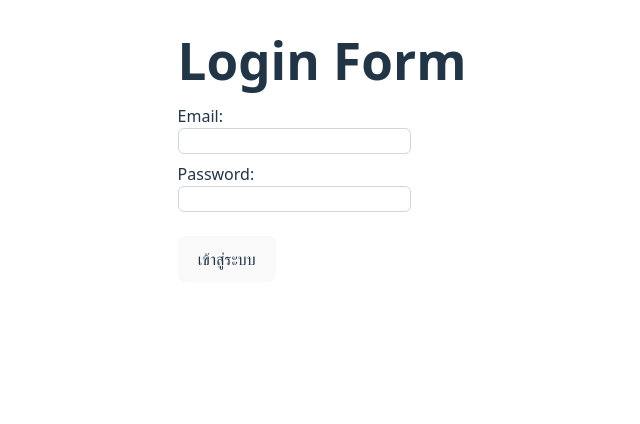
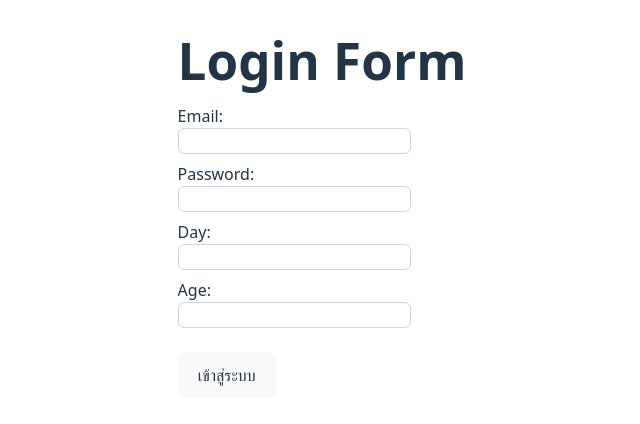
Before and after one commit to princesuke/cc21-validate-demo-app, a React (Vite) app: page / in a window 1280 px wide. Shown: the top 424 px of the page, without its empty margins (318-958 px from the left). Built offline with nearby package versions, Linux system fonts and the light colour scheme.

Commit message:
feat: update validate

```diff
--- a/src/components/LoginForm.jsx
+++ b/src/components/LoginForm.jsx
@@ -5,6 +5,8 @@ export default function LoginForm() {
   const [formData, setFormData] = useState({
     email: "",
     password: "",
+    day: "",
+    age: "",
   });
 
   const [errors, setErrors] = useState({});
@@ -32,61 +34,20 @@ export default function LoginForm() {
 
   const handleSubmit = (e) => {
     e.preventDefault();
-    // console.log(formData);
-
+    //เราจะเอา formData ไปเช็ค กับschema ว่า ถูกหมดไหม หรือ มีอะไร ผิดอ่ะเปล่า
     const result = loginSchema.safeParse(formData);
-    // console.log(result);
     if (result.success) {
-      alert("ส่งข้อมูลเรียบร้อย");
+      alert("ส่งข้อมูลเรียบร้อยแล้ว");
+      // เครีย key errors เพื่อซ่อนข้อความแสดง errors ของแต่ละฟิลด์
       setErrors({});
     } else {
+      //เอาฟิล ที่ errors ว่าตัวไหนบ้าง เซ็ตกลับไปที่ setErrors
+      //เพื่อแสดงข้อความ errors ตามแต่ละจุด
       //   console.log(result.error);
-      const error = result.error;
-      const { fieldErrors } = error.flatten();
+      const { fieldErrors } = result.error.flatten();
+      console.log(fieldErrors);
       setErrors(fieldErrors);
-
-      //   const mapped = Object.entries(fieldErrors).reduce(
-      //     (prev, [key, value]) => {
-      //       prev[key] = value?.[0];
-      //       return prev;
-      //     },
-      //     {}
-      //   );
-
-      //   console.log(mapped);
-
-      //   {email: 'รูปแบบอีเมล์ไม่ถูกต้อง', password: 'กรุณากรอกรหัสผ่าน'}
-      //   console.log(mapped);
-      //   setErrors(mapped);
     }
-
-    // const { email, password } = formData;
-
-    // // console.log(email.includes("@"));
-
-    // const errors = {};
-    // if (!email) {
-    //   errors.email = "กรุณากรอกอีเมล์";
-    // } else if (!email.includes("@")) {
-    //   errors.email = "รูปแบบอีเมล์ไม่ถูกต้อง";
-    // }
-
-    // if (!password) {
-    //   errors.password = "กรุณากรอกรหัสผ่าน";
-    // } else if (password.length < 6) {
-    //   errors.password = "รหัสผ่านต้องอย่างน้อย 6 ตัว";
-    // }
-
-    // // ให้ดักว่า ต้องมี @  แล้วแสดง error ว่า  รูปแบบอีเมล์ไม่ถูกต้อง
-    // // ให้ดักเพิ่มว่า ถ้าน้อยกว่า 6 ตัว  แล้วแสดง error ว่า รหัสผ่านต้องอย่างน้อย 6 ตัว
-
-    // setErrors(errors);
-
-    // if (Object.keys(errors).length === 0) {
-    //   alert("ส่งข้อมูลเรียบร้อย!");
-    // }
-
-    // ให้ alert ว่า ส่งข้อมูลเรียบร้อย ต้อง เครียที่มันแสดงออกด้วย
   };
 
   return (
@@ -101,6 +62,7 @@ export default function LoginForm() {
             <input
               type="text"
               name="email"
+              value={formData.email}
               className={styles.input}
               onChange={handleChange}
             />
@@ -112,12 +74,37 @@ export default function LoginForm() {
             <input
               type="password"
               name="password"
+              value={formData.value}
               className={styles.input}
               onChange={handleChange}
             />
             {errors.password && (
               <p className={styles.error}>{errors.password[0]}</p>
             )}
+          </div>
+          <div>
+            <label>Day:</label>
+            <br />
+            <input
+              type="number"
+              name="day"
+              value={formData.day}
+              className={styles.input}
+              onChange={handleChange}
+            />
+            {errors.day && <p className={styles.error}>{errors.day[0]}</p>}
+          </div>
+          <div>
+            <label>Age:</label>
+            <br />
+            <input
+              type="number"
+              name="age"
+              value={formData.age}
+              className={styles.input}
+              onChange={handleChange}
+            />
+            {errors.age && <p className={styles.error}>{errors.age[0]}</p>}
           </div>
 
           <button className="mt-4" type="submit">
--- /dev/null
+++ b/src/components/LoginForm1.jsx
@@ -0,0 +1,130 @@
+import React, { useState } from "react";
+import { loginSchema } from "../schemas/loginSchema";
+
+export default function LoginForm1() {
+  const [formData, setFormData] = useState({
+    email: "",
+    password: "",
+  });
+
+  const [errors, setErrors] = useState({});
+
+  //   useEffect(() => {
+  //     console.log(formData);
+  //   }, [formData]);
+
+  const styles = {
+    input: "border border-gray-300 rounded-md",
+    error: "text-red-500",
+  };
+
+  const handleChange = (e) => {
+    // console.log(e.target.name, e.target.value);
+    // set กลับ เข้าไปใน formData
+    //email ก็ไป email
+    //password ก็ไปที่ password
+    const { name, value } = e.target;
+    setFormData((prev) => ({
+      ...prev,
+      [name]: value,
+    }));
+  };
+
+  const handleSubmit = (e) => {
+    e.preventDefault();
+    // console.log(formData);
+
+    const result = loginSchema.safeParse(formData);
+    // console.log(result);
+    if (result.success) {
+      alert("ส่งข้อมูลเรียบร้อย");
+      setErrors({});
+    } else {
+      //   console.log(result.error);
+      const error = result.error;
+      const { fieldErrors } = error.flatten();
+      setErrors(fieldErrors);
+
+      //   const mapped = Object.entries(fieldErrors).reduce(
+      //     (prev, [key, value]) => {
+      //       prev[key] = value?.[0];
+      //       return prev;
+      //     },
+      //     {}
+      //   );
+
+      //   console.log(mapped);
+
+      //   {email: 'รูปแบบอีเมล์ไม่ถูกต้อง', password: 'กรุณากรอกรหัสผ่าน'}
+      //   console.log(mapped);
+      //   setErrors(mapped);
+    }
+
+    // const { email, password } = formData;
+
+    // // console.log(email.includes("@"));
+
+    // const errors = {};
+    // if (!email) {
+    //   errors.email = "กรุณากรอกอีเมล์";
+    // } else if (!email.includes("@")) {
+    //   errors.email = "รูปแบบอีเมล์ไม่ถูกต้อง";
+    // }
+
+    // if (!password) {
+    //   errors.password = "กรุณากรอกรหัสผ่าน";
+    // } else if (password.length < 6) {
+    //   errors.password = "รหัสผ่านต้องอย่างน้อย 6 ตัว";
+    // }
+
+    // // ให้ดักว่า ต้องมี @  แล้วแสดง error ว่า  รูปแบบอีเมล์ไม่ถูกต้อง
+    // // ให้ดักเพิ่มว่า ถ้าน้อยกว่า 6 ตัว  แล้วแสดง error ว่า รหัสผ่านต้องอย่างน้อย 6 ตัว
+
+    // setErrors(errors);
+
+    // if (Object.keys(errors).length === 0) {
+    //   alert("ส่งข้อมูลเรียบร้อย!");
+    // }
+
+    // ให้ alert ว่า ส่งข้อมูลเรียบร้อย ต้อง เครียที่มันแสดงออกด้วย
+  };
+
+  return (
+    <div>
+      <h1 className="font-bold pb-4">Login Form</h1>
+
+      <div className="text-left">
+        <form className="space-y-2" onSubmit={handleSubmit}>
+          <div>
+            <label>Email:</label>
+            <br />
+            <input
+              type="text"
+              name="email"
+              className={styles.input}
+              onChange={handleChange}
+            />
+            {errors.email && <p className={styles.error}>{errors.email[0]}</p>}
+          </div>
+          <div>
+            <label>Password:</label>
+            <br />
+            <input
+              type="password"
+              name="password"
+              className={styles.input}
+              onChange={handleChange}
+            />
+            {errors.password && (
+              <p className={styles.error}>{errors.password[0]}</p>
+            )}
+          </div>
+
+          <button className="mt-4" type="submit">
+            เข้าสู่ระบบ
+          </button>
+        </form>
+      </div>
+    </div>
+  );
+}
--- a/src/schemas/loginSchema.js
+++ b/src/schemas/loginSchema.js
@@ -1,9 +1,14 @@
 import { z } from "zod";
 
 export const loginSchema = z.object({
-  email: z.email("รูปแบบอีเมล์ไม่ถูกต้อง").min(1, "กรุณากรอกอีเมล์"),
+  email: z.string().min(1, "กรุณากรอกอีเมล์").email("รูปแบบอีเมล์ไม่ถูกต้อง"),
   password: z
     .string()
     .min(1, "กรุณากรอกรหัสผ่าน")
     .min(6, "รหัสผ่านต้องมีอย่างน้อย 6 ตัว"),
+  day: z.coerce
+    .number()
+    .min(1, "วันต้องอยู่ระหว่าง 1 ถึง 31")
+    .max(31, "วันต้องอยู่ระหว่าง 1 ถึง 31"),
+  age: z.coerce.number().min(13, "ต้องมีอายุเกิน 13"),
 });
```
